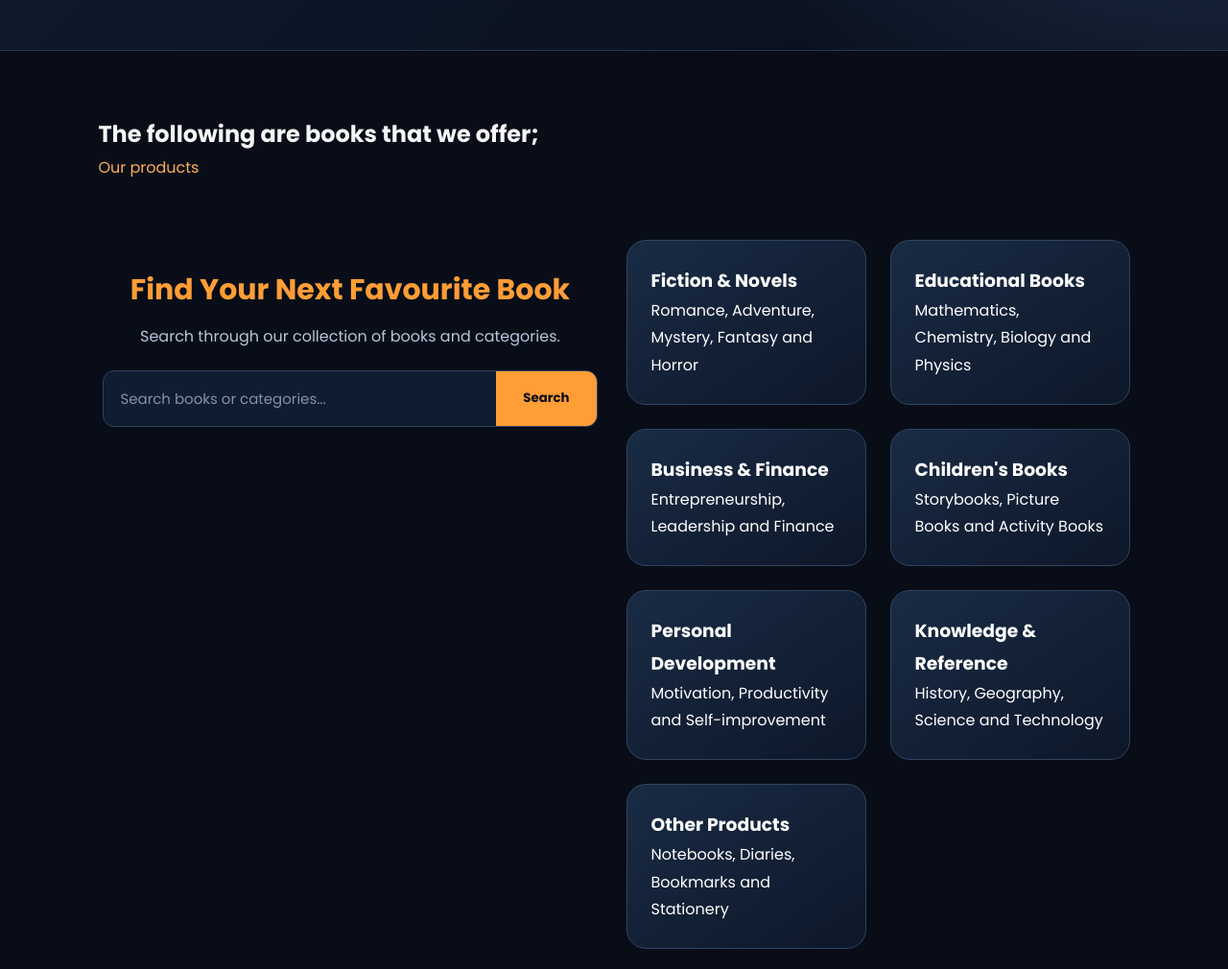
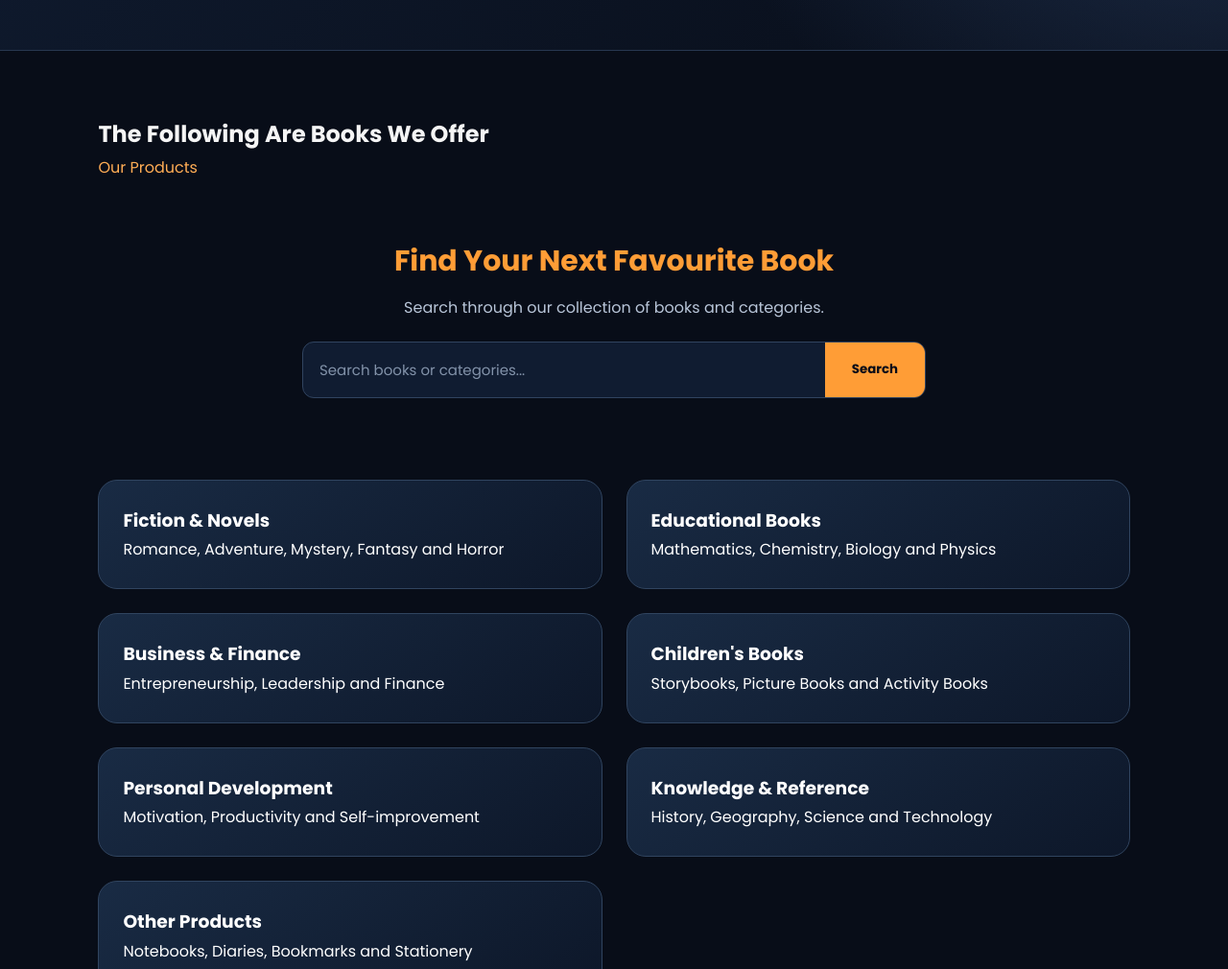
Before and after one commit to mandela49/1st-project, a website with bundled scripts: page index.html in a window 1280 px wide. Shown: the part 360-1370 px from the top of the page at 96% size. Built offline with nearby package versions, Linux system fonts and the light colour scheme.

Commit message:
remove whitespace

```diff
--- a/index.html
+++ b/index.html
@@ -19,18 +19,23 @@
     <p>At Book Nest,we believe that every book has a story to tell and every reader deserves acess to knowledge.We offer a wide variety of books across different genres and subjects,catering to readers of all ages and intrests</p>
   </header>
 
+
+
 <main id="main">
     <section class="card" aria-labelledby="items-title">
-      <h2 id="items-title">The following are books that we offer;</h2>
-      <p class="note">Our products </p>
-      <div class="category-grid">
+
+        <h2 id="items-title">The Following Are Books We Offer</h2>
+        <p class="note">Our Products</p>
+
         <!-- BOOK SEARCH SECTION -->
+        <div class="search-section">
 
-<div class="search-section">
             <h2>Find Your Next Favourite Book</h2>
+
             <p>Search through our collection of books and categories.</p>
 
             <form class="search-box" id="bookSearch">
+
                 <input
                     type="search"
                     id="searchInput"
@@ -39,12 +44,14 @@
                 >
 
                 <button type="submit">Search</button>
+
             </form>
 
-    <p id="searchMessage" class="search-message" aria-live="polite"></p>
+            <p id="searchMessage" class="search-message"></p>
+
         </div>
 
-
+        <!-- BOOK CATEGORY CARDS -->
         <div class="category-grid">
 
             <a href="fiction.html" class="category-tab">
```
Lines whose indentation alone changed are shown as unchanged.
